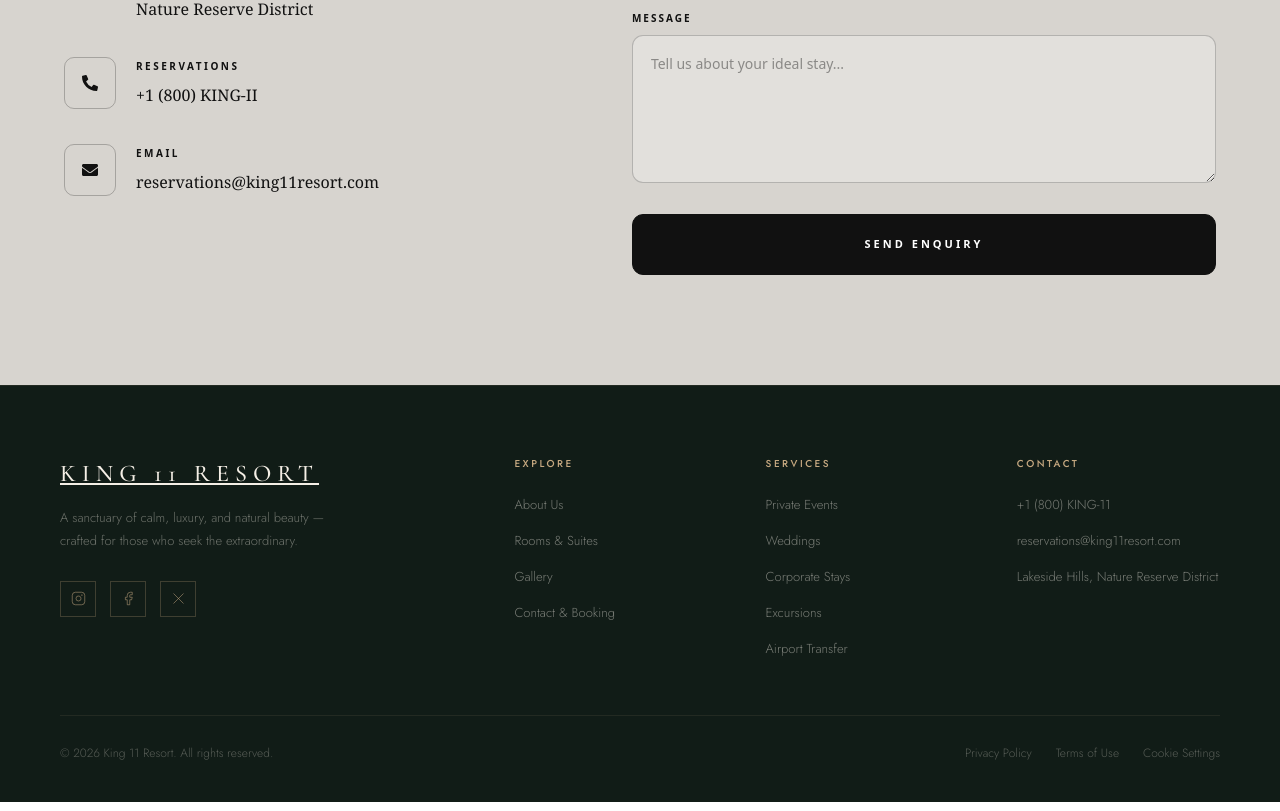
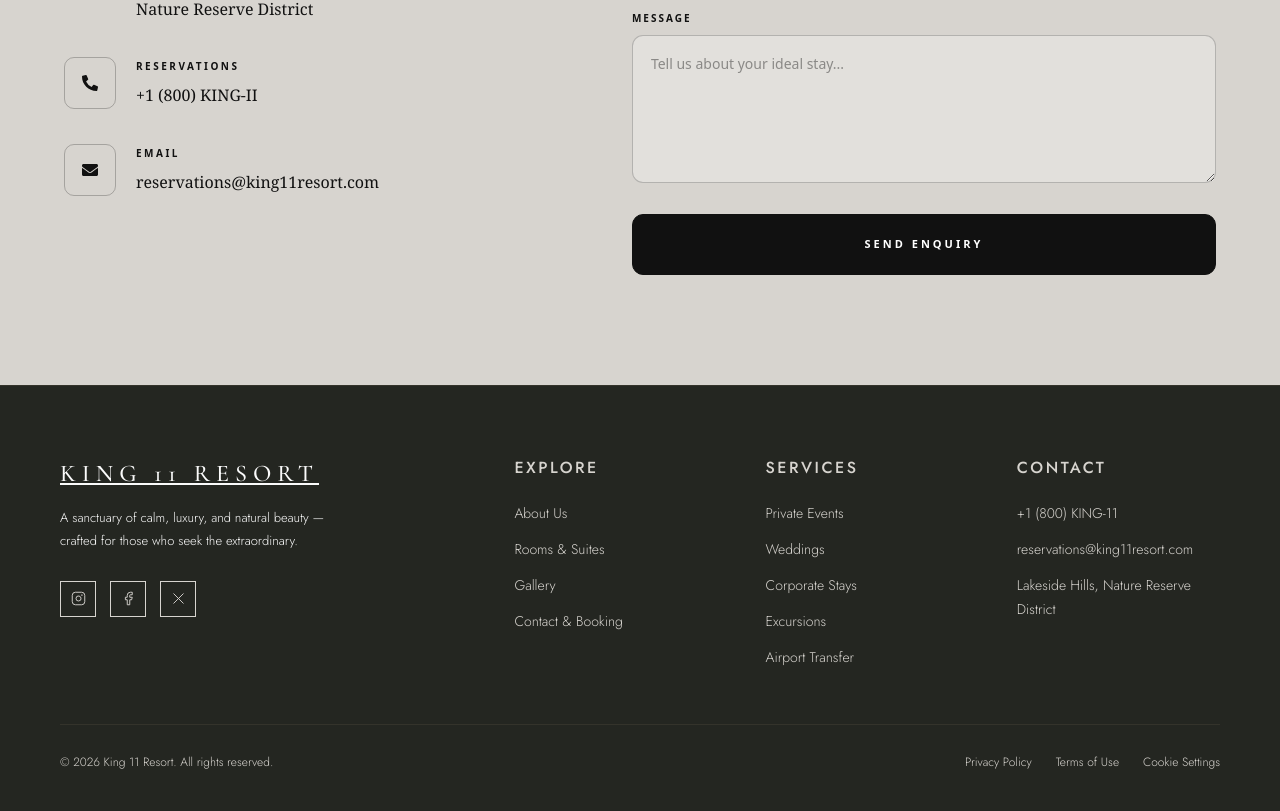
Before and after one commit to rishab-sudo/kings11resortt, a React (Create React App) app: page /contact in a window 1280 px wide. Shown: the part 1054-1865 px from the top of the page. Built offline with nearby package versions, Linux system fonts and the light colour scheme.

Commit message:
Update project code

```diff
--- a/src/components/BookNowBanner.css
+++ b/src/components/BookNowBanner.css
@@ -14,9 +14,9 @@
 }
 
 
-/* =====================================================
+/*=====================================================
    QUOTE MARK
-===================================================== */
+=====================================================*/
 
 .booknow-banner__quote-mark {
   position: absolute;
@@ -28,7 +28,7 @@
   line-height: 1;
   font-weight: 700;
 
-  color: rgba(53, 78, 61, 0.35);
+  color: #d7d4cf;
 
   pointer-events: none;
 }
@@ -74,7 +74,7 @@ max-width: 75%;
   font-weight: 400;
   letter-spacing: 0.2px;
 
-  color: #f7f3ed;
+  color: #d7d4cf;
 }
 
 .booknow-banner__quote span {
@@ -82,7 +82,7 @@ max-width: 75%;
 }
 
 .booknow-banner__quote em {
-  color: #f7f3ed;
+  color: #d7d4cf;
   font-style: italic;
 }
 
@@ -106,10 +106,10 @@ max-width: 75%;
   justify-content: center;
   gap: 8px;
 
-  border: 1px solid #c8a47b;
+  border: 1px solid #d7d4cf;
   background: transparent;
 
-  color: #d7ae80;
+  color: #d7d4cf;
   text-decoration: none;
 
   font-family: Arial, Helvetica, sans-serif;
@@ -131,9 +131,9 @@ max-width: 75%;
 }
 
 .booknow-banner__button:hover {
-  background: #c8a47b;
+  background: #d7d4cf;
   color: #1b2e27;
-  border-color: #c8a47b;
+  border-color: #d7d4cf;
 }
 
 .booknow-banner__button:hover .booknow-banner__arrow {
--- a/src/components/FAQ.css
+++ b/src/components/FAQ.css
@@ -5,7 +5,7 @@
 .faq-section {
   width: 100%;
   padding: 110px 0;
-  background: #f5efdf;
+  background: #d7d4cf;
   overflow: hidden;
 }
 
--- a/src/components/Footer.css
+++ b/src/components/Footer.css
@@ -1,5 +1,5 @@
 .footer {
-  background: #111c17;
+  background: #242621;
   padding: 70px 60px 40px;
   border-top: 1px solid rgba(197, 168, 128, 0.1);
 }
@@ -21,7 +21,7 @@
   font-size: 24px;
   font-weight: 500;
   letter-spacing: 6px;
-  color: #f5efe6;
+  color: #fbfbfb;
   text-transform: uppercase;
   display: block;
   margin-bottom: 14px;
@@ -32,7 +32,7 @@
   font-size: 13px;
   font-weight: 300;
   line-height: 1.8;
-  color: rgba(245, 239, 230, 0.4);
+  color: #fbfbfb;
   max-width: 270px;
   display: block;
   margin-bottom: 28px;
@@ -46,18 +46,18 @@
 .footer-social-link {
   width: 36px;
   height: 36px;
-  border: 1px solid rgba(197, 168, 128, 0.25);
+  border: 1px solid #d7d4cf;
   display: flex;
   align-items: center;
   justify-content: center;
-  color: rgba(197, 168, 128, 0.55);
+color: #d7d4cf;
   text-decoration: none;
   transition: border-color 0.3s, color 0.3s;
 }
 
 .footer-social-link:hover {
-  border-color: #c5a880;
-  color: #c5a880;
+  border-color: #d7d4cf;
+  color: #d7d4cf;
 }
 
 .footer-social-link svg {
@@ -67,11 +67,11 @@
 
 .footer-col-title {
   font-family: 'Jost', sans-serif;
-  font-size: 10px;
+  font-size: 16px;
   font-weight: 500;
   letter-spacing: 2.5px;
   text-transform: uppercase;
-  color: #c5a880;
+  color: #d7d4cf;
   display: block;
   margin-bottom: 20px;
 }
@@ -87,9 +87,9 @@
 
 .footer-col-links li a {
   font-family: 'Jost', sans-serif;
-  font-size: 13px;
+  font-size: 14px;
   font-weight: 300;
-  color: rgba(245, 239, 230, 0.45);
+  color: #d7d4cf;
   text-decoration: none;
   transition: color 0.3s;
 }
@@ -112,7 +112,7 @@
   font-family: 'Jost', sans-serif;
   font-size: 12px;
   font-weight: 300;
-  color: rgba(245, 239, 230, 0.3);
+  color: #d7d4cf;
 }
 
 .footer-legal {
@@ -124,13 +124,13 @@
   font-family: 'Jost', sans-serif;
   font-size: 12px;
   font-weight: 300;
-  color: rgba(245, 239, 230, 0.3);
+  color: #d7d4cf;
   text-decoration: none;
   transition: color 0.3s;
 }
 
 .footer-legal a:hover {
-  color: rgba(245, 239, 230, 0.65);
+  color: #d7d4cf;
 }
 
 @media (max-width: 1024px) {
--- a/src/components/Restorant.css
+++ b/src/components/Restorant.css
@@ -59,7 +59,7 @@ text-align: left !important;
 
   margin-bottom: 18px;
 
-  color: #d8b979;
+  color: #d7d4cf;
 
   font-size: 11px;
   font-weight: 500;
@@ -148,7 +148,7 @@ gap: 45px;
   align-items: center;
   justify-content: center;
 
-  color: #d8b979;
+  color: #d7d4cf;
 
   font-size: 21px;
 }
@@ -167,9 +167,9 @@ gap: 45px;
 
   padding: 13px 22px;
 
-  border: 1px solid #d8b979;
+  border: 1px solid #d7d4cf;
 
-  background: #e7ce96;
+  background: #d7d4cf;
 
   color: #182019;
 width: fit-content;
@@ -198,7 +198,7 @@ width: fit-content;
 .restaurant-button:hover {
   background: transparent;
 
-  color: #e7ce96;
+  color: #d7d4cf;
 }
 
 
--- a/src/components/Swimming.css
+++ b/src/components/Swimming.css
@@ -62,7 +62,7 @@ max-height: 800px;
 
   box-sizing: border-box;
 
-  background: #111914;
+  background: #242621;
 
   color: #ffffff;
 }
@@ -186,7 +186,7 @@ max-height: 800px;
   align-items: center;
   justify-content: center;
 
-  color: #d8b979;
+  color: #d7d4cf;
 
   font-size: 21px;
 }
@@ -205,9 +205,9 @@ max-height: 800px;
 
   padding: 13px 22px;
 
-  border: 1px solid #d8b979;
+  border: 1px solid #d7d4cf;
 
-  background: #e7ce96;
+  background: #d7d4cf;
 
   color: #182019;
 
@@ -236,7 +236,7 @@ max-height: 800px;
 .swimming-button:hover {
   background: transparent;
 
-  color: #e7ce96;
+  color: #d7d4cf;
 }
 
 
--- a/src/pages/About.js
+++ b/src/pages/About.js
@@ -66,7 +66,7 @@ const About = () => {
       ========================================= */}
 
       <PageBanner
-        backgroundImage={require("../assets/outdoor_wide/DJI_20260920170134_0593_D.JPG")}
+        backgroundImage={require("../assets/about-banner-bk.png")}
         title="About Us"
         homeLink="/"
         homeText="Home"
```
Also changed, not shown: 2 other files (tests, documents, lock files or other folders).
